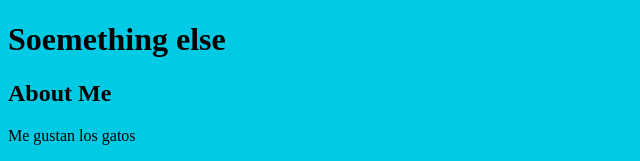
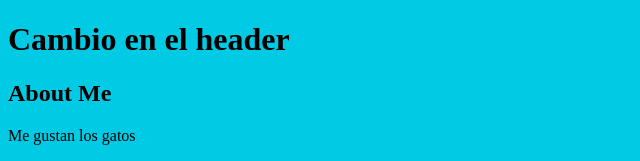
Before and after one commit to Fabho/cloud-new-git-project, a plain HTML site: page index.html in a window 1280 px wide. Shown: the top 161 px of the page, without its empty margins (0-640 px from the left). Drawn offline with Linux system fonts and the light colour scheme.

Commit message:
en amster

```diff
--- a/index.html
+++ b/index.html
@@ -10,7 +10,7 @@
 <body>
 
     <header>
-        <h1>Soemething else</h1>
+        <h1>Cambio en el header</h1>
     </header>
 
     <div class="container">
```
